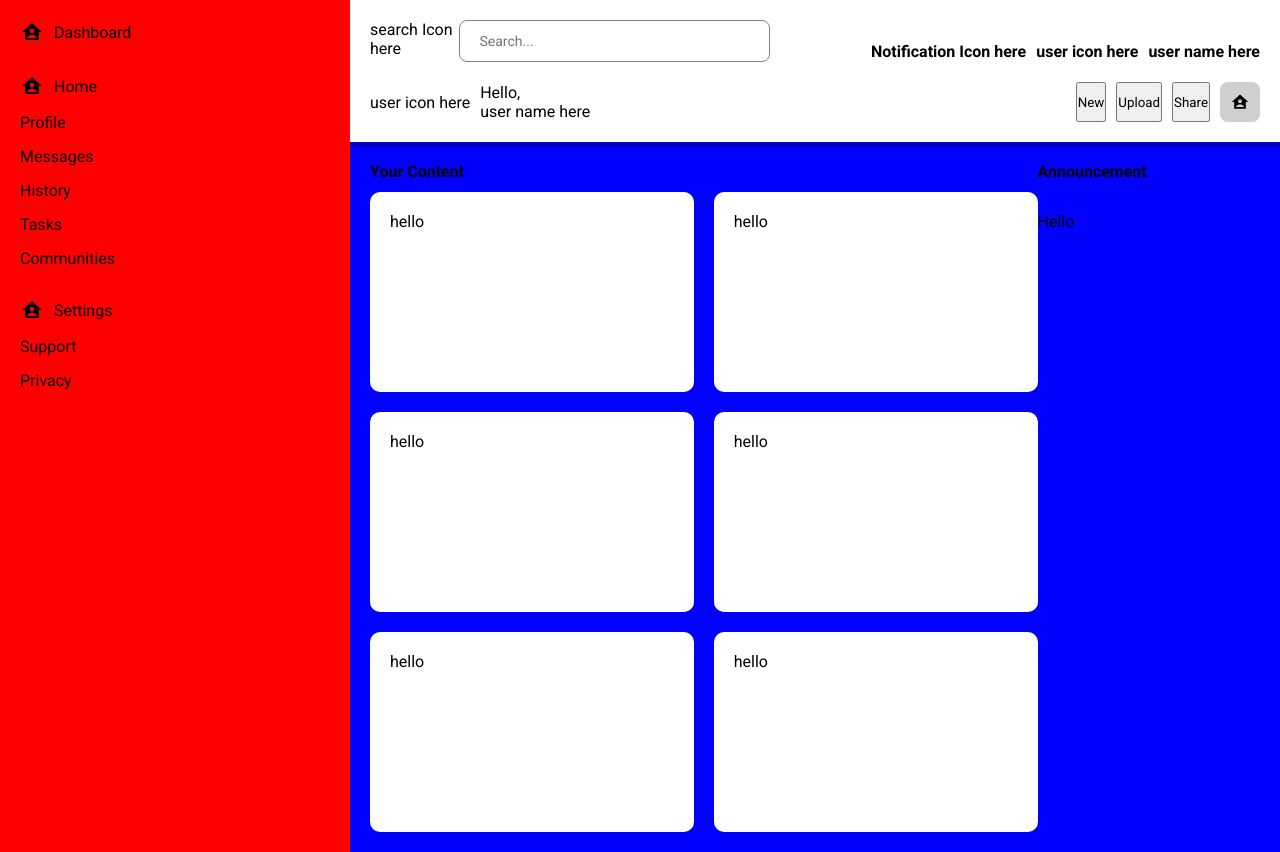
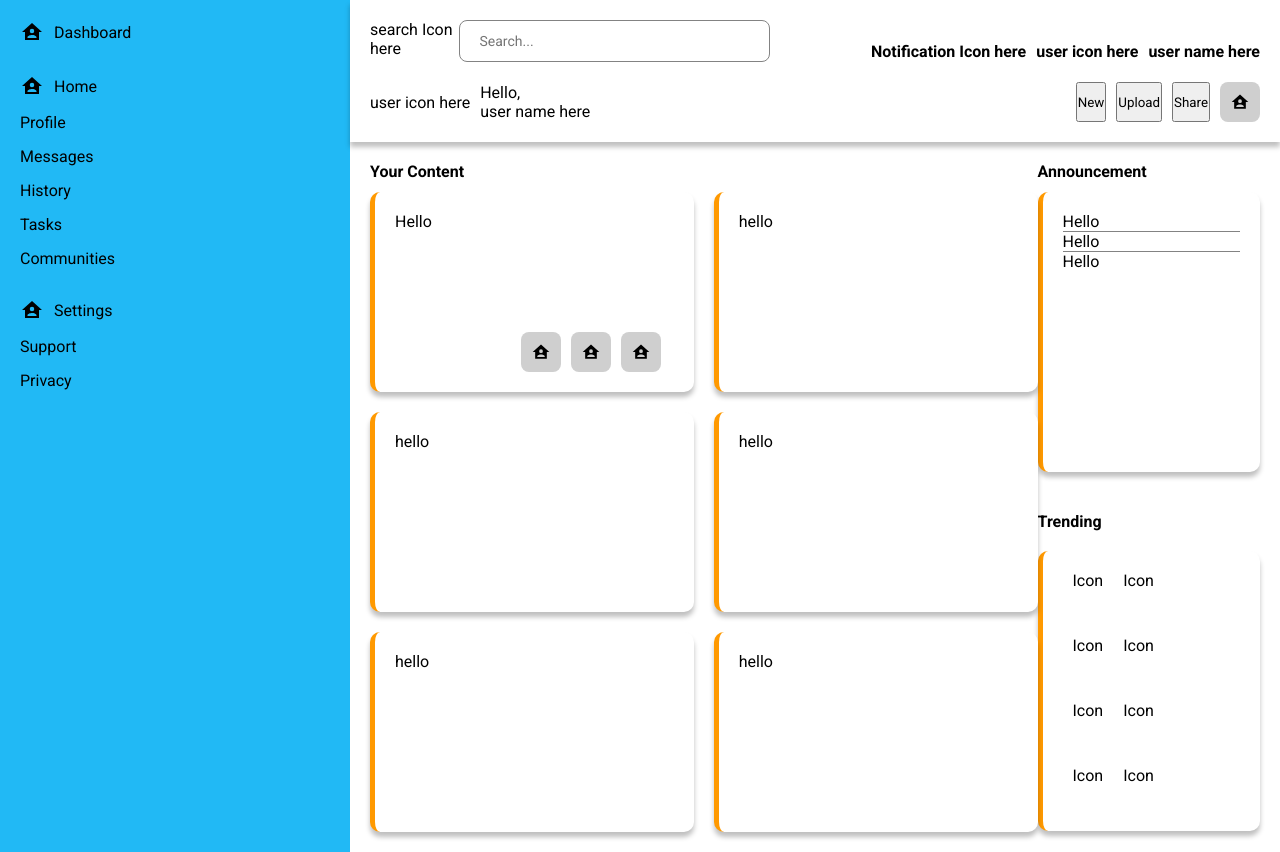
Before and after one commit to tin2397/adminDash, a plain HTML site: page index.html in a window 1280 px wide. Drawn offline with Linux system fonts and the light colour scheme.

Commit message:
Finish the basic, prepare for decorating

```diff
--- a/index.html
+++ b/index.html
@@ -78,14 +78,45 @@
                 <div><b>Your Content</b></div>
                 <div><b>Announcement</b></div>
                 <div class="left-main-container-info">
-                    <div class="info-container"> hello</div>
+                    <div class="info-container">
+                        <div> Hello</div>
+                        <div class="info-container-icon">
+                            <button class="icon-button">
+                                <img src="materials/home-account.svg" alt="Button icon">
+                            </button>
+                            <button class="icon-button">
+                                <img src="materials/home-account.svg" alt="Button icon">
+                            </button>
+                            <button class="icon-button">
+                                <img src="materials/home-account.svg" alt="Button icon">
+                            </button>
+                        </div>
+                    </div>
                     <div class="info-container"> hello</div>
                     <div class="info-container"> hello</div>
                     <div class="info-container"> hello</div>
                     <div class="info-container"> hello</div>
                     <div class="info-container"> hello</div>
                 </div>
-                <div> Hello</div>
+                <div class="announcement-container">
+                    <div class ="announcement-box" id="real-announcement-box">
+                        <div> Hello</div>
+                        <div> Hello</div>
+                        <div> Hello</div>
+                    </div>
+                    <div> <b>Trending</b></div>
+                    <div class ="announcement-box" id="fake-announcement-box">
+                        <div> Icon </div>
+                        <div> Icon </div>
+                        <div> Icon </div>
+                        <div> Icon </div>
+                        <div> Icon </div>
+                        <div> Icon </div>
+                        <div> Icon </div>
+                        <div> Icon </div>
+
+                    </div>
+                </div>
             </div>
 
         </div>
--- a/styles.css
+++ b/styles.css
@@ -15,7 +15,7 @@ body {
 }
 
 .left-container {
-    background-color: red;
+    background-color: rgb(33, 185, 245);
     padding-left: 20px;
     padding-top: 20px;
     display: flex;
@@ -51,7 +51,7 @@ body {
     display: flex;
     flex-direction: column;
     gap: 20px;
-    background-color: blue;
+    background-color: rgb(255, 255, 255);
     padding: 20px;
     font-weight: 400;
 }
@@ -89,7 +89,7 @@ body {
     background-color: white;
     margin: -20px -20px 0 -20px;
     padding: 20px;
-    box-shadow: 0 5px 0 0 rgba(0, 0, 0, 0.25);
+    box-shadow: 0 5px 5px 0 rgba(0, 0, 0, 0.25);
 }
 .right-container-user-TOP {
     display: flex;
@@ -148,6 +148,7 @@ Xoa width va height neu khong muon cai vien (border)
 
 .info-container {
     display: grid;
+    grid-template-rows: 3fr 1fr;
     position: relative;
     min-width: 100px;
     max-width: 500px;
@@ -156,4 +157,54 @@ Xoa width va height neu khong muon cai vien (border)
     background-color: #ffffff;
     border-radius: 10px;
     padding: 20px;
+    box-shadow: 0 5px 5px 0 rgba(0, 0, 0, 0.25);
+    border-left: 5px solid #ff9900;
+    overflow: hidden;
 }
+
+/* Example of moving a grid child */
+.info-container > div:nth-child(2) {
+    grid-column: 8;  /* Move to the second column */
+    grid-row: 2;     /* Stay in the first row */
+}
+.info-container-icon {
+    display: flex;
+    align-items: center;
+    gap: 10px;
+}
+.announcement-container {
+    display: flex;
+    margin-top: -20px;
+    flex-direction: column;
+    gap: 20px;
+}
+.announcement-box {
+    display: flex;
+    flex-direction: column;
+    min-width: 100px;
+    max-width: 300px;
+    min-height: 280px;
+    height: auto;
+    background-color: #ffffff;
+    border-radius: 10px;
+    padding: 20px;
+    box-shadow: 0 5px 5px 0 rgba(0, 0, 0, 0.25);
+    border-left: 5px solid #ff9900;
+    overflow: hidden;
+}
+
+#real-announcement-box > div:not(:last-child) {
+    border-bottom: 1px solid #838383;
+}
+
+/* Add margin to create space between Announcement and Trending */
+#real-announcement-box {
+    margin-bottom: 20px;
+}
+
+#fake-announcement-box {
+    display: grid;
+    grid-template-columns: 1fr 4fr;
+    gap: 20px;
+    padding-left: 30px;
+}
```
